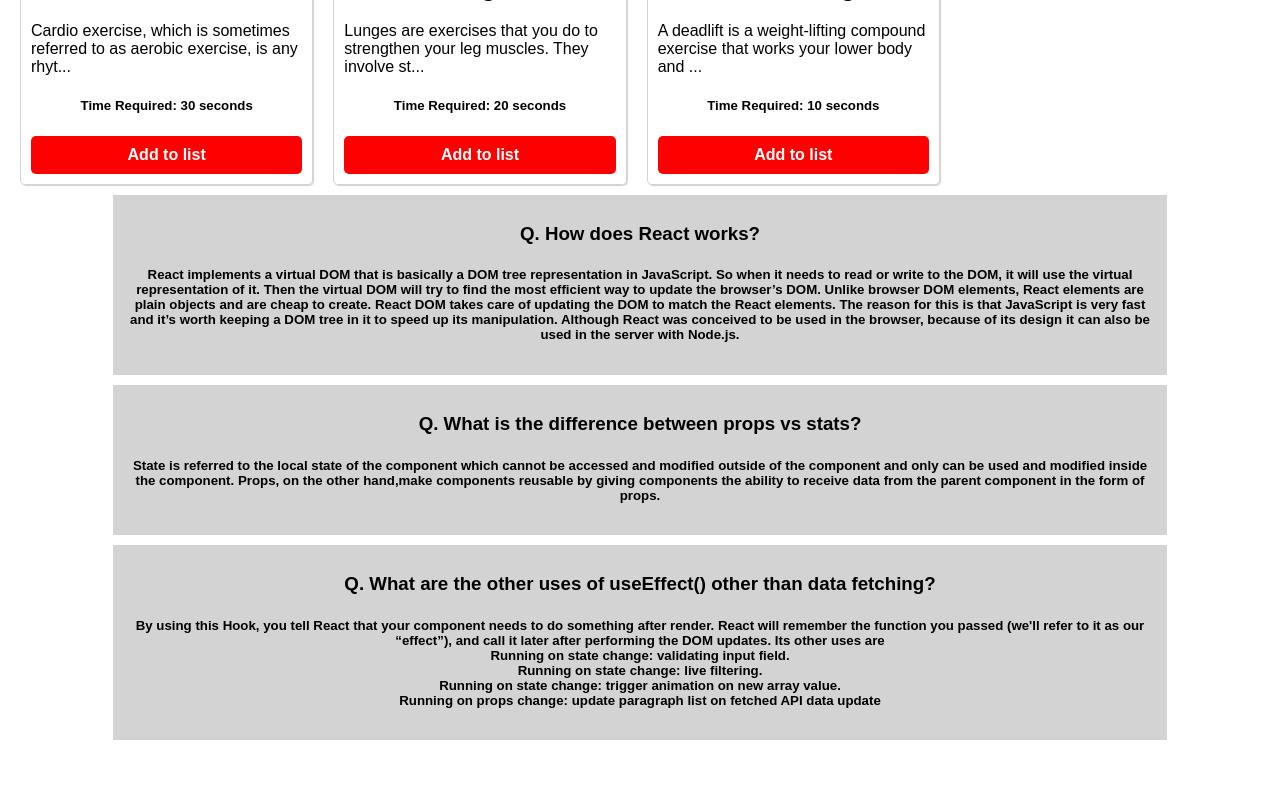
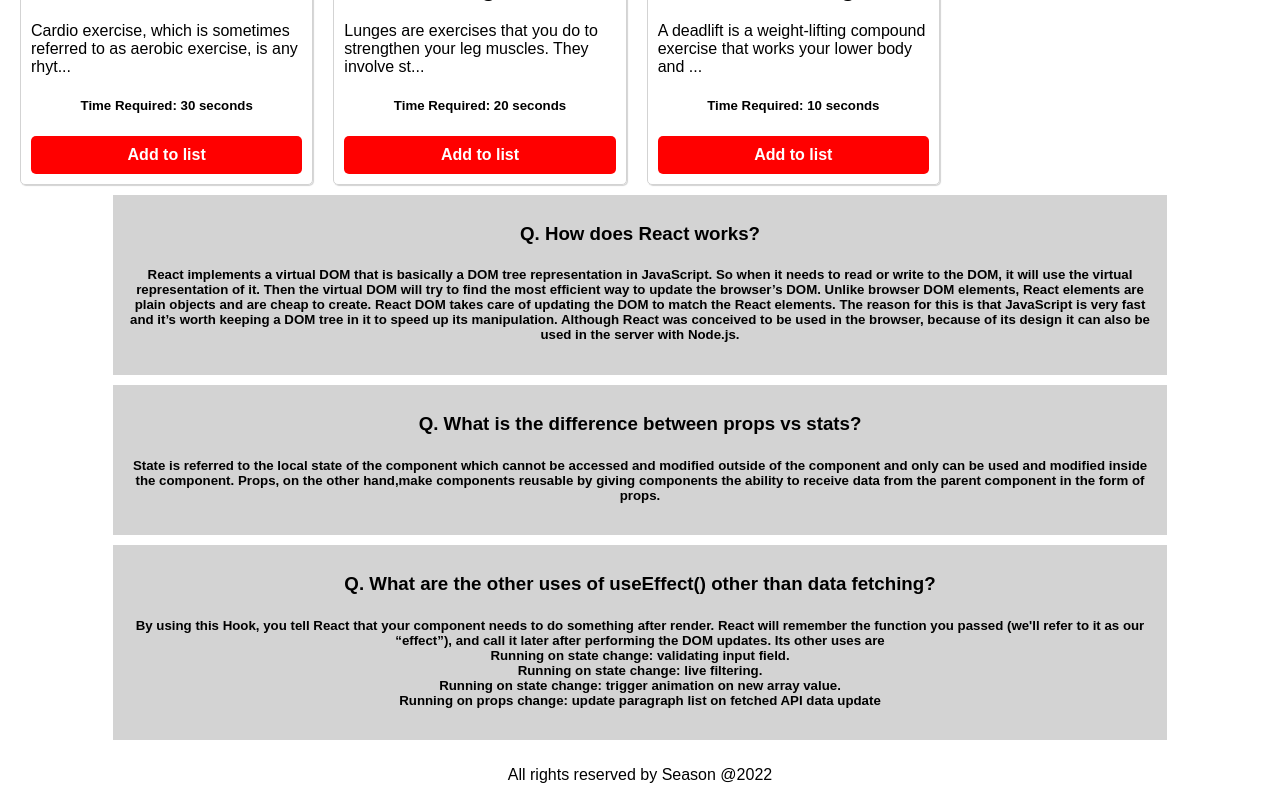
Before and after one commit to rubayetseason/the-muscle-bar, a React (Create React App) app: page / in a window 1280 px wide. Shown: the part 1359-2159 px from the top of the page. Before the commit the page ends 2109 px from the top, so only its background shows below. Built offline with nearby package versions, Linux system fonts and the light colour scheme.

Commit message:
responsive done

```diff
--- a/src/App.js
+++ b/src/App.js
@@ -6,6 +6,7 @@
 import "aos/dist/aos.css"
 import { useEffect } from 'react';
 import Qna from './components/Qna/Qna';
+import Footer from './components/Footer/Footer';
 
 
 function App() {
@@ -18,6 +19,7 @@
 <Navbar></Navbar>
 <Body></Body>
 <Qna></Qna>
+<Footer></Footer>
     </div>
   );
 }
--- a/src/components/Body/Body.css
+++ b/src/components/Body/Body.css
@@ -46,3 +46,12 @@
         grid-template-columns: repeat(1, 1fr);
     }
 }
+
+@media screen and (min-width: 601px) and (max-width: 900px) {
+    .body-container{
+        grid-template-columns: 2fr;
+    }
+    .exercise-container{
+        grid-template-columns: repeat(2, 1fr);
+    }
+}
--- /dev/null
+++ b/src/components/Footer/Footer.css
@@ -0,0 +1,4 @@
+.footer {
+    text-align: center;
+    padding-top: 10px;
+}
--- /dev/null
+++ b/src/components/Footer/Footer.js
@@ -0,0 +1,10 @@
+import React from 'react';
+import './Footer.css'
+const Footer = () => {
+    return (
+        <div>
+            <p className='footer'>All rights reserved by Season @2022</p>
+        </div>
+    );
+};
+export default Footer;
```
